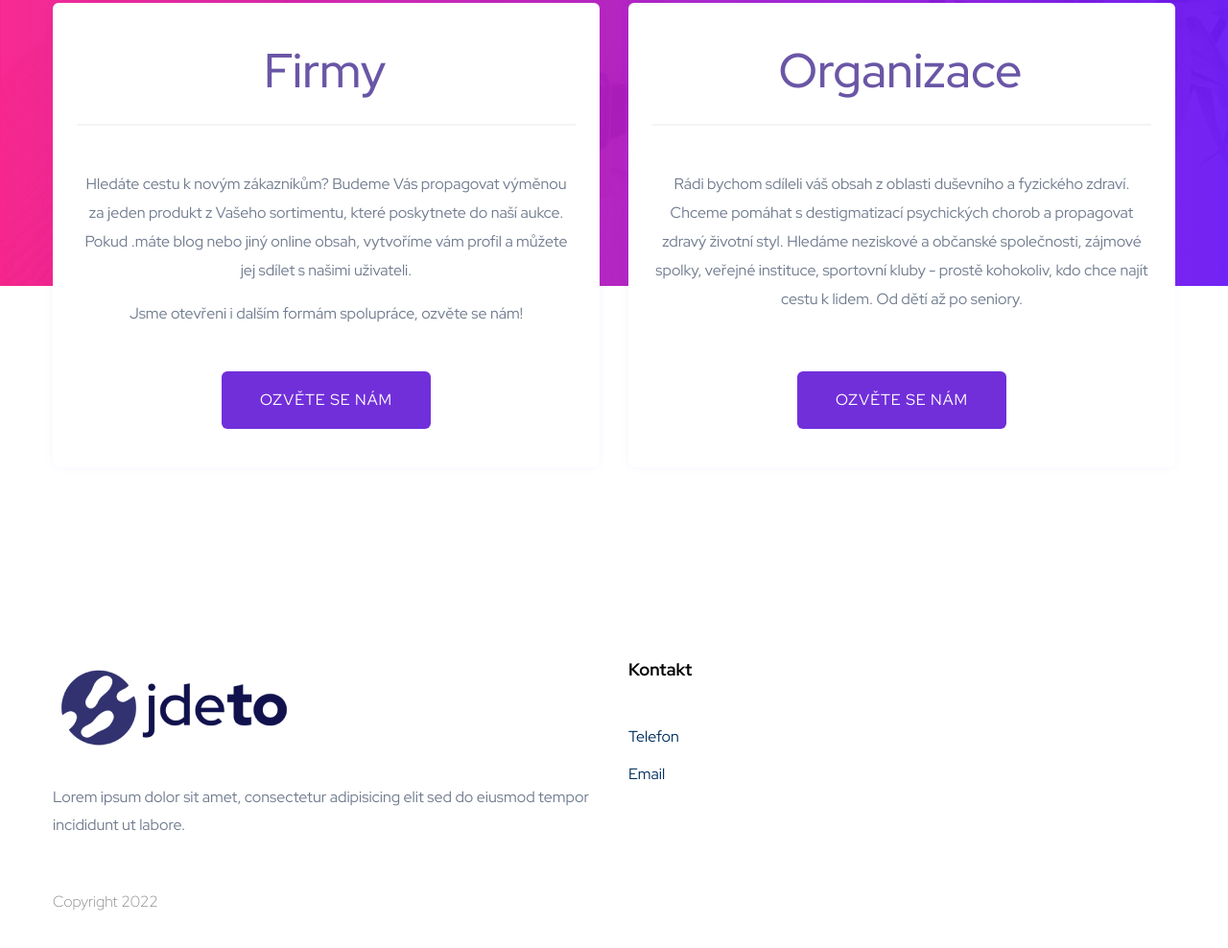
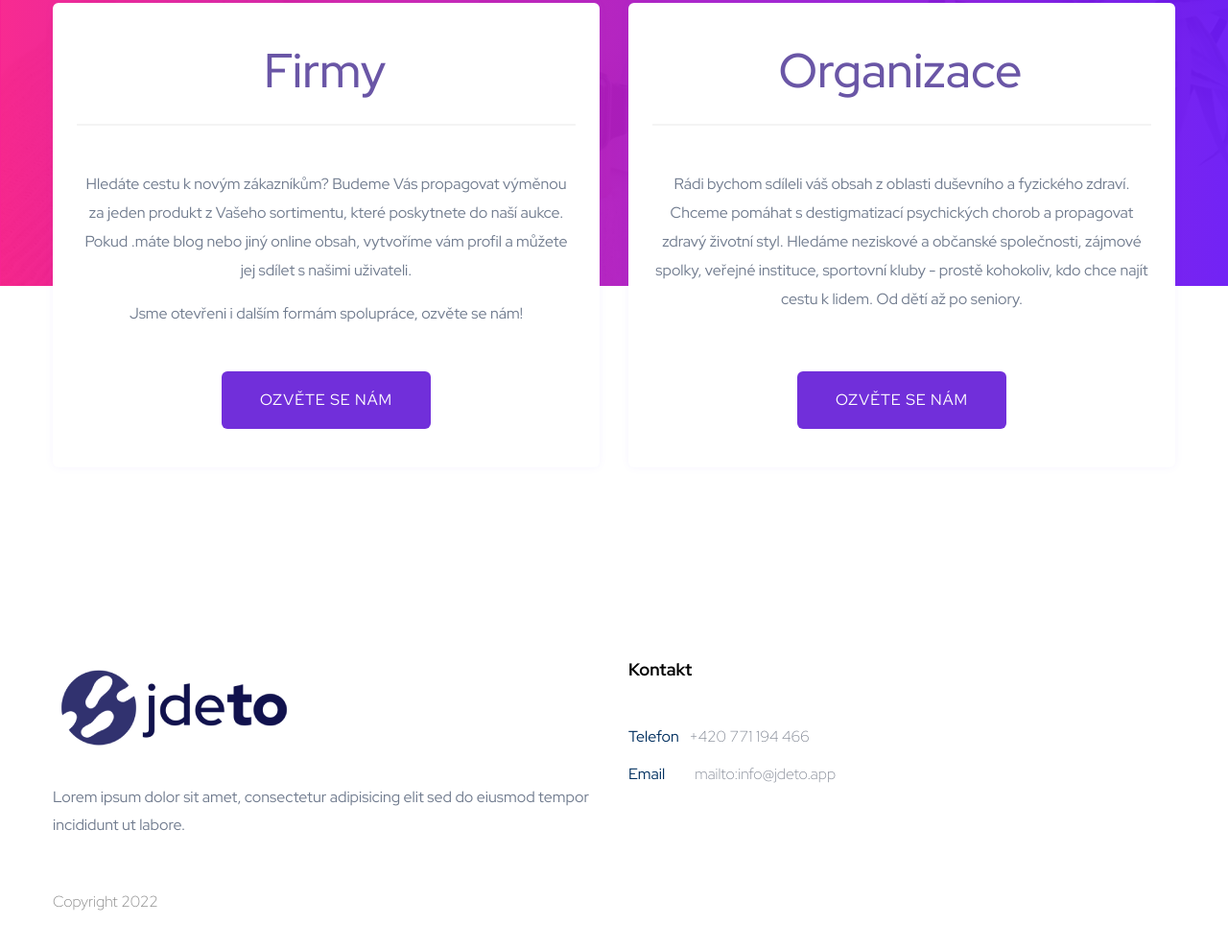
Before and after one commit to morbicer/morbicer.github.io, a website: page index.html in a window 1280 px wide. Shown: the part 3265-4253 px from the top of the page at 96% size. Drawn offline with Linux system fonts and the light colour scheme.

Commit message:
contact and preview image trim

```diff
--- a/index.html
+++ b/index.html
@@ -443,8 +443,8 @@
                             <div class="footer-tittle">
                                 <h4>Kontakt</h4>
                                 <ul>
-                                    <li>Telefon</li>
-                                    <li>Email</li>
+                                    <li>Telefon &nbsp;&nbsp;<a href="tel:+420 771 194 466">+420 771 194 466</a></li>
+                                    <li>Email &nbsp;&nbsp;&nbsp;&nbsp;&nbsp;&nbsp;&nbsp;&nbsp;<a href="mailto:info@jdeto.app">mailto:info@jdeto.app</a></li>
                                 </ul>
                             </div>
                         </div>
```
Also changed, not shown: assets/img/gallery/Screen0.png, assets/img/gallery/Screen1.png, assets/img/gallery/Screen3.png, 2 other files.
